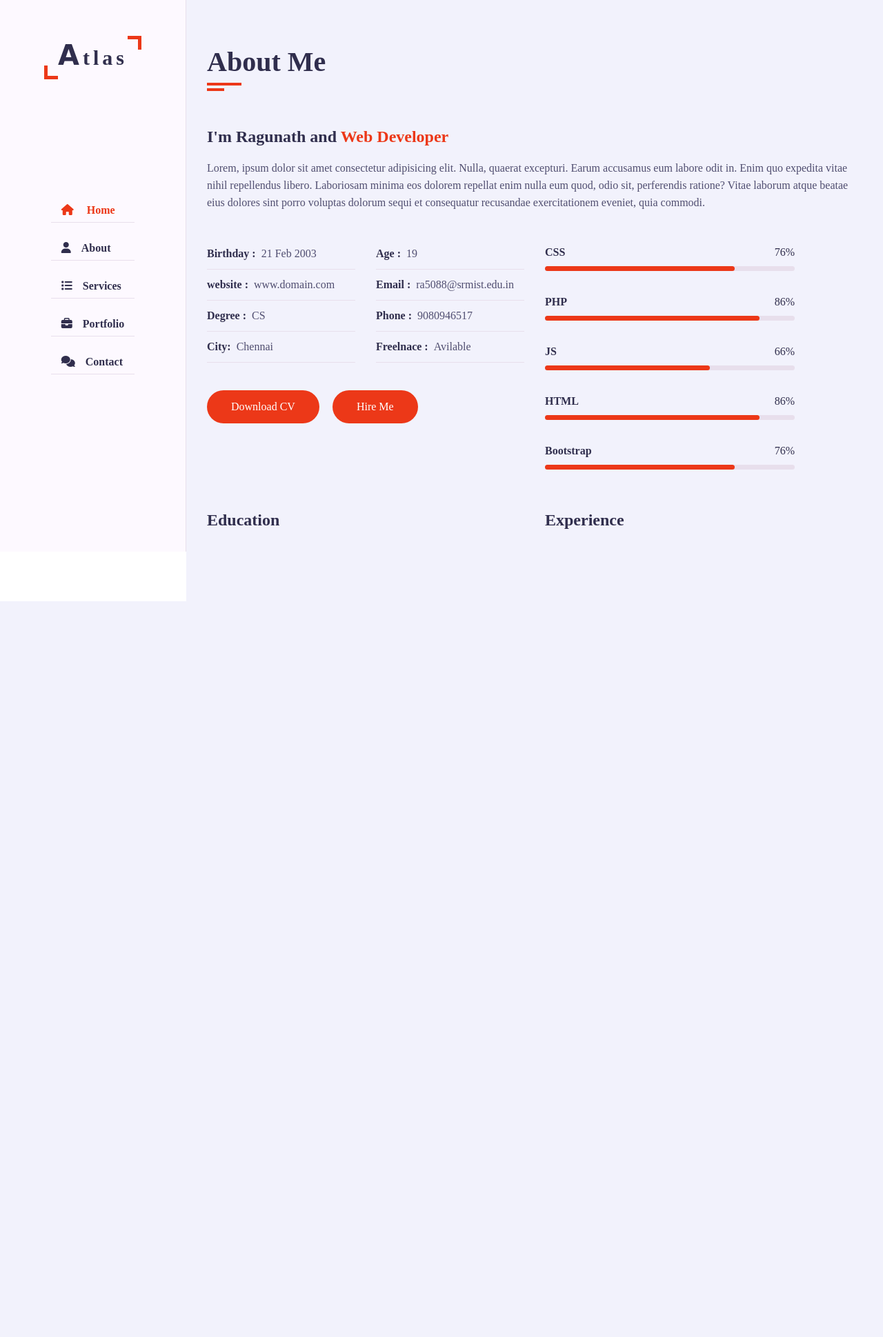
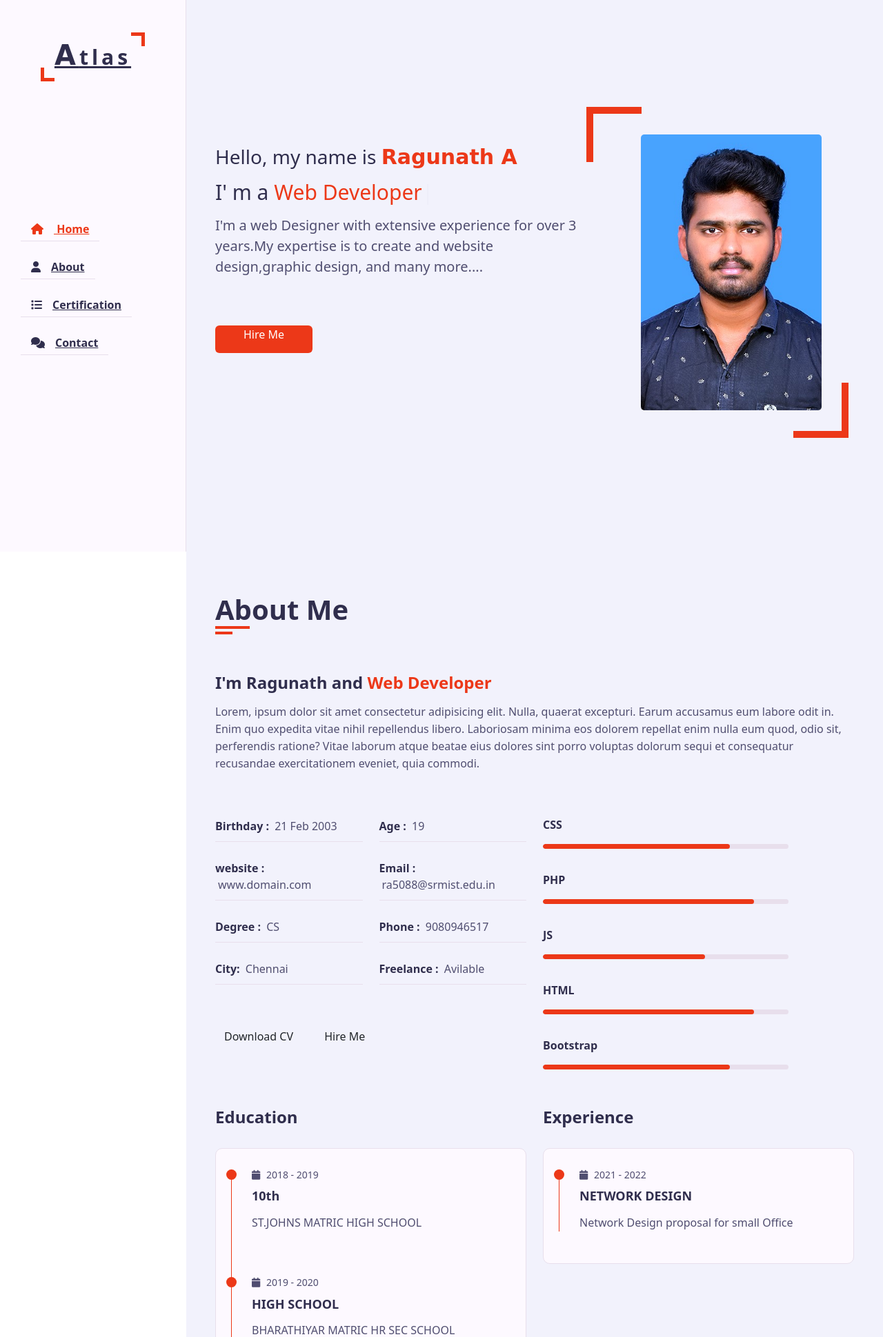
Before and after one commit to RagunathA49/Portfolio.github.io, a PHP site: page / in a window 1280 px wide. Shown: the top 1939 px of the page at 69% size. Before the commit the page ends 872 px from the top, so only its background shows below. Run offline with PHP 8.4, Linux system fonts and the light colour scheme; some web fonts are replaced.

Commit message:
Personal detail

```diff
--- a/index.html
+++ b/index.html
@@ -10,7 +10,11 @@
     <!-- <link rel="stylesheet" href="https://cdnjs.cloudflare.com/ajax/libs/font-awesome/">
      -->
      <link rel="stylesheet" href="https://cdnjs.cloudflare.com/ajax/libs/font-awesome/6.2.1/css/all.min.css" integrity="sha512-MV7K8+y+gLIBoVD59lQIYicR65iaqukzvf/nwasF0nqhPay5w/9lJmVM2hMDcnK1OnMGCdVK+iQrJ7lzPJQd1w==" crossorigin="anonymous" referrerpolicy="no-referrer" />
-</head>
+     <!-- CSS only -->
+     <link href="https://cdn.jsdelivr.net/npm/bootstrap@5.2.3/dist/css/bootstrap.min.css" rel="stylesheet" integrity="sha384-rbsA2VBKQhggwzxH7pPCaAqO46MgnOM80zW1RWuH61DGLwZJEdK2Kadq2F9CUG65" crossorigin="anonymous">
+<!-- JavaScript Bundle with Popper -->
+<script src="https://cdn.jsdelivr.net/npm/bootstrap@5.2.3/dist/js/bootstrap.bundle.min.js" integrity="sha384-kenU1KFdBIe4zVF0s0G1M5b4hcpxyD9F7jL+jjXkk+Q2h455rYXK/7HAuoJl+0I4" crossorigin="anonymous"></script>
+    </head>
 <body>
     <!-- mAIN CONTAINER START -->
     <div class="main-container">
@@ -23,18 +27,18 @@
                 <span></span>
             </div>
             <ul class="nav">
-                <li><a href="#" class="active"><i class="fa fa-home"></i> Home</a></li>
-                <li><a href="#"><i class="fa fa-user"></i>About</a></li>
-                <li><a href="#"><i class="fa fa-list"></i>Services</a></li>
-                <li><a href="#"><i class="fa fa-briefcase"></i>Portfolio</a></li>
-                <li><a href="#"><i class="fa fa-comments"></i>Contact</a></li>
+                <li><a href="#home" class="active"><i class="fa fa-home"></i> Home</a></li>
+                <li><a href="#about"><i class="fa fa-user"></i>About</a></li>
+                <li><a href="#service"><i class="fa fa-list"></i>Certification</a></li>
+                <!-- <li><a href="#"><i class="fa fa-briefcase"></i>Portfolio</a></li> -->
+                <li><a href="#contact"><i class="fa fa-comments"></i>Contact</a></li>
             </ul>
         </div>
         <!-- aside End -->
         <!-- Main Content start -->
         <div class="main-content">
             <!-- =====Home Section Start -->
-            <section class="home section hidden">
+            <section class="home section " id="home">
                 <div class="container">
                     <div class="row">
                         <div class="home-info padd-15">
@@ -45,14 +49,14 @@
                             <a href="#contact" class="btn hire-me">Hire Me</a>
                         </div>
                         <div class="home-img padd-15">
-                            <img src="hero.jpeg" alt="">
+                            <img src="hero.jpg" alt="">
                         </div>
                     </div>
                 </div>
             </section>
             <!-- =====Home Section End -->
             <!-- =====About Section Start -->
-            <section class="about section">
+            <section class="about section " id="about">
                 <div class="container">
                     <div class="row">
                        <div class="section-title padd-15">
@@ -96,7 +100,7 @@
                                             <p>City: <span>Chennai</span></p>
                                         </div>
                                         <div class="info-item padd-15">
-                                            <p>Freelnace : <span>Avilable</span></p>
+                                            <p>Freelance : <span>Avilable</span></p>
                                         </div>
                                     </div>
                                     <div class="row">
@@ -149,9 +153,74 @@
                             <div class="row">
                                 <div class="education padd-15">
                                     <h3 class="title">Education</h3>
+                                    <div class="row">
+                                        <div class="timeline-box padd-15">
+                                            <div class="timeline shadow-darkf">
+                                                <!-- ======timeline item ======> -->
+                                                <div class="timeline-item">
+                                                    <div class="circle-dot"></div>
+                                                    <h3 class="timeline-date">
+                                                        <i class="fa fa-calendar"></i> 2018 - 2019
+                                                    </h3>
+                                                    <h4 class="timeline-title">10th</h4>
+                                                    <p class="timeline-text">ST.JOHNS MATRIC HIGH SCHOOL </p>
+                                                </div>
+                                                <div class="timeline-item">
+                                                    <div class="circle-dot"></div>
+                                                    <h3 class="timeline-date">
+                                                        <i class="fa fa-calendar"></i> 2019 - 2020
+                                                    </h3>
+                                                    <h4 class="timeline-title">HIGH SCHOOL</h4>
+                                                    <p class="timeline-text">BHARATHIYAR MATRIC HR SEC SCHOOL</p>
+                                                </div>
+                                                <div class="timeline-item">
+                                                    <div class="circle-dot"></div>
+                                                    <h3 class="timeline-date">
+                                                        <i class="fa fa-calendar"></i> 2020 - 2024
+                                                    </h3>
+                                                    <h4 class="timeline-title">BTECH CSE</h4>
+                                                    <p class="timeline-text">SRM UNIVERSITY
+                                                        KATTANKULUTHUR,CHENGALPATTU</p>
+                                                </div>
+                                            </div>
+                                        </div>
+                                    </div>
                                 </div>
                                 <div class="experience padd-15">
                                     <h3 class="title">Experience</h3>
+                                    <div class="row">
+                                        <div class="timeline-box padd-15">
+                                            <div class="timeline shadow-darkf">
+                                                <!-- ======timeline item ======> -->
+                                                <!-- <div class="timeline-item">
+                                                    <div class="circle-dot"></div>
+                                                    <h3 class="timeline-date">
+                                                        <i class="fa fa-calendar"></i> 2013 - 2015
+                                                    </h3>
+                                                    <h4 class="timeline-title">Master in Computer in Science</h4>
+                                                    <p class="timeline-text">Lorem ipsum dolor sit amet, consectetur adipisicing elit. Repudiandae, facilis repellat. Blanditiis corrupti labore maxime facilis accusamus provident
+                                                        , mollitia quae at nisi laudantium eveniet enim.</p>
+                                                </div>
+                                                <div class="timeline-item">
+                                                    <div class="circle-dot"></div>
+                                                    <h3 class="timeline-date">
+                                                        <i class="fa fa-calendar"></i> 2013 - 2015
+                                                    </h3>
+                                                    <h4 class="timeline-title">Master in Computer in Science</h4>
+                                                    <p class="timeline-text">Lorem ipsum dolor sit amet, consectetur adipisicing elit. Repudiandae, facilis repellat. Blanditiis corrupti labore maxime facilis accusamus provident
+                                                        , mollitia quae at nisi laudantium eveniet enim.</p>
+                                                </div> -->
+                                                <div class="timeline-item">
+                                                    <div class="circle-dot"></div>
+                                                    <h3 class="timeline-date">
+                                                        <i class="fa fa-calendar"></i> 2021 - 2022
+                                                    </h3>
+                                                    <h4 class="timeline-title">NETWORK DESIGN</h4>
+                                                    <p class="timeline-text">Network Design proposal for small Office</p>
+                                                </div>
+                                            </div>
+                                        </div>
+                                    </div>
                                 </div>
                             </div>
                         </div>
@@ -159,13 +228,163 @@
                 </div>
             </section>
             <!-- =====About Section End -->
+            <!-- =====certification Section Start -->
+            <section class="service section " id="service">
+                <div class="container">
+                    <div class="row">
+                        <div class="section-title padd-15">
+                            <h2>Certification</h2>
+                        </div>
+                    </div>
+                    <div class="container">
+                        <div class="row gy-4">
+                            <div class="col-sm">
+                                <div class="card h-100">
+                                    <img src="https://static.wixstatic.com/media/5ad73a_fd057b1896b7404196c6911d597b9aca~mv2.jpg/v1/fill/w_327,h_177,al_c,q_80,usm_0.66_1.00_0.01,enc_auto/aws%20logo_edited.jpg" class="card-img-top" alt="...">
+                                    <div class="card-body">
+                                        <h5 class="card-title fw-bold">AWS</h5>
+                                        <p class="card-text">A Certified Course by AWS on Cloud Operations on the  AWS Platform
+                                        </p>
+                                        <a href="https://drive.google.com/file/d/1Fu23i-t3RMMbZjn4V4DAHJ1EA3AlczJ8/view?usp=share_link" target="_blank"class="btn btn-primary">CERTIFICATE</a>
+                                    </div>
+                                </div>
+                            </div>
+                            <div class="col-sm">
+                                <div class="card h-100">
+                                    <img src="https://static.wixstatic.com/media/5ad73a_23da96c6bd954e51aef21ea9e071262e~mv2.jpg/v1/fill/w_310,h_259,al_c,q_80,usm_0.66_1.00_0.01,enc_auto/5ad73a_23da96c6bd954e51aef21ea9e071262e~mv2.jpg" class="card-img-top" alt="...">
+                                    <div class="card-body">
+                                        <h5 class="card-title fw-bold">HackerRank</h5>
+                                        <p class="card-text">
+                                            Participated in multiple hackerrank contests in Python, c, c++, python and sql.</p>
+                                        <a href="https://drive.google.com/file/d/1HX2Gh-w_5JZTKjTb8IiIAEJ-MAaAGk2S/view?usp=share_link" target="_blank"class="btn btn-primary">CERTIFICATE</a>
+                                    </div>
+                                </div>
+                            </div>
+                            <div class="col-sm">
+                                <div class="card h-100">
+                                    <img src="https://i.ytimg.com/vi/iKg0VTfrfhQ/hqdefault.jpg?sqp=-oaymwEcCNACELwBSFXyq4qpAw4IARUAAIhCGAFwAcABBg==&rs=AOn4CLCybJKA9j0mPUZ6OM0pK33QfbuAqg" class="card-img-top" alt="...">
+                                    <div class="card-body">
+                                        <h5 class="card-title fw-bold">Devtown</h5>
+                                        <p class="card-text">Instagram Clone using HTML&CSS</p>
+                                        <a href="https://drive.google.com/file/d/1OV1tP526JFaaaP-FiNEv58cDyXL8-sSh/view?usp=share_link" target="_blank"class="btn btn-primary">CERTIFICATE</a>
+                                    </div>
+                                </div>
+                            </div>
+                            <div class="col-sm">
+                                <div class="card h-100">
+                                    <img src="https://d3njjcbhbojbot.cloudfront.net/api/utilities/v1/imageproxy/https://s3.amazonaws.com/coursera-course-photos/83/e258e0532611e5a5072321239ff4d4/jhep-coursera-course4.png?auto=format%2Ccompress%2C%20enhance&dpr=1&w=330&h=330&fit=fill&q=25" class="card-img-top" alt="...">
+                                    <div class="card-body">
+                                        <h5 class="card-title fw-bold">Coursera</h5>
+                                        <p class="card-text">Introduction to Web Development with HTML, CSS, JavaScript</p>
+                                        <a href="https://drive.google.com/file/d/1viNSn4cVUX5i2_-4DzeoGC8TdXKLORUS/view?usp=share_link" target="_blank" class="btn btn-primary">CERTIFICATE</a>
+                                    </div>
+                                </div>
+                            </div>
+                        </div>
+                        <br>
+                        <div class="section-title padd-15">
+                            <h2>Project</h2>
+                        </div>
+                        <div class="container">
+                            <div class="row gy-4">
+                                <div class="col-sm">
+                                    <div class="card h-25">
+                                        <img src="https://images.squarespace-cdn.com/content/v1/540f5515e4b06c4e8629c108/1600861262973-E4KXLCGDKXJAB7D9UZ6T/network-design-and-build.png?format=2500w" class="card-img-top" alt="...">
+                                        <div class="card-body">
+                                            <h5 class="card-title fw-bold">Computer Networks Project</h5>
+                                            <p class="card-text">Network Design proposal for small Office
+                                            </p>
+                                            <a href="https://drive.google.com/file/d/1YbS0H4La3vXsZbdc7BR0rERCZ5Qu_yq6/view?usp=share_link" target="_blank" class="btn btn-primary">View</a>
+                                        </div>
+                                    </div>
+                                </div>
+                            </div>
+                        </div>
+
+                    </div>
+                </div>
+            </section>
+            <!-- Contact Section Start -->
+            <section class="contact section " id="contact">
+                <div class="container">
+                    <div class="row">
+                        <div class="section-title padd-15">
+                            <h2>Contact Me</h2>
+                        </div>
+                    </div>
+                    <h3 class="contact-title padd-15">Have You Any Questions ?</h3>
+                    <h4 class="contact-sub-title padd-15">I'M AT YOUR SERVICES</h4>
+                    <div class="row">
+                        <!-- Contact info item start -->
+                        <div class="contact-info-item padd-15">
+                            <div class="icon"><i class="fa fa-phone"></i></div>
+                            <h4>Call Us On</h4>
+                            <p>+91 9080946517</p>
+                        </div>
+                        <div class="contact-info-item padd-15">
+                            <div class="icon"><i class="fa fa-map-marker-alt"></i></div>
+                            <h4>Office</h4>
+                            <p>Chennai</p>
+                        </div>
+                        <div class="contact-info-item padd-15">
+                            <div class="icon"><i class="fa fa-envelope"></i></div>
+                            <h4>Email</h4>
+                            <p>ra5088@srmist.edu.in</p>
+                        </div>
+                        <div class="contact-info-item">
+                            <div class="icon"><i class="fa fa-globe-europe"></i></div>
+                            <h4>wesite</h4>
+                            <p>www.srmist.edu.in</p>
+                        </div>
+                        <!-- Contact info item end -->
+                    </div>
+                    <h3 class="contact-title padd-15">SEND ME AND EMAIL </h3>
+                    <h4 class="contact-sub-title padd-15">I'M VERY RESPOSIVE TO MESSAGE</h4>
+                    <!-- Contact form  -->
+                    <div class="row">
+                        <div class="contact-form padd-15">
+                            <div class="row">
+                                <div class="form-item col-6 padd-15">
+                                    <div class="form-group">
+                                        <input type="text" class="form-control" placeholder="Name">
+                                    </div>
+                                </div>
+                                <div class="form-item col-6 padd-15">
+                                    <div class="form-group">
+                                        <input type="email" class="form-control" placeholder="Email">
+                                    </div>
+                                </div>
+                            </div>
+                            <div class="row">
+                                <div class="form-item col-12 padd-15">
+                                    <div class="form-group">
+                                        <input type="text" class="form-control" placeholder="Subject">
+                                    </div>
+                                </div>
+                            </div>
+                            <div class="row">
+                                <div class="form-item col-12 padd-15">
+                                    <div class="form-group">
+                                        <textarea name="" class="form-control"  placeholder="Message" ></textarea>
+                                    </div>
+                                </div>
+                            </div>
+                            <div class="row">
+                                <div class="form-item col-12 padd-15">
+                                    <button type="submit" class="btn" >Send Message</button>
+                                </div>
+                            </div>
+                        </div>
+                    </div>
+                </div>
+            </section>
         </div>
         <!-- Main content End -->
     </div>
     <!-- mAIN CONTAINER START -->
 
     <!-- Js file -->
-
+    <script src="https://cdnjs.cloudflare.com/ajax/libs/typed.js/2.0.12/typed.min.js" referrerpolicy="no-referrer"></script>
     <script src="script.js"></script>
 
 </body>
--- a/style.css
+++ b/style.css
@@ -113,6 +113,10 @@
 }
 .btn:hover{
     transform:scale(1.05);
+}
+.shadow-dark
+{
+    box-shadow: 0 0 20px rgba(48,46,77,0.15);
 }
 /* aside */
 .aside{
@@ -418,3 +422,226 @@
     font-weight:700;
     color:var(--text-black-900);
 }
+
+.about .about-content .timeline-box{
+    flex:0 0 100%;
+    max-width:100%;
+
+}
+.about .about-content .timeline{
+    background-color: var(--bg-black-100);
+    padding:30px 15px;
+    border:1px solid var(--bg-black-50);
+    border-radius: 10px;
+    width:100%;
+    position:relative;
+
+}
+.about .about-content .timeline .timeline-item
+{
+    position : relative;
+    padding-left : 37px;
+    padding-bottom:50px;
+}
+.about .about-content .timeline .timeline-item:last-child{
+    padding-bottom: 0;
+}
+.about .about-content .timeline .timeline-item::before{
+    content: '';
+    width:1px;
+    position:absolute;
+    height:100%;
+    left:7px;
+    top :0;
+    background-color:var(--skin-color);
+}
+.about .about-content .timeline .circle-dot{
+    position:absolute;
+    left:0;
+    top:0;
+    height:15px;
+    width:15px;
+    border-radius:50%;
+    background-color:var(--skin-color);
+
+}
+
+.about .about-content .timeline .timeline-date
+{
+    font-weight:400;
+    font-size:14px;
+    margin-bottom:12px;
+    color:var(--text-black-700);
+}
+.about .about-content .timeline .timeline-item .fa{
+    margin-right:5px;
+}
+.about .about-content .timeline .timeline-title
+{
+    font-weight:700;
+    font-size:18px;
+    margin-bottom: 15px;
+    text-transform: capitalize;
+    color:var(--text-black-900);
+}
+.about .about-content .timeline .timeline-text{
+    line-height: 25px;
+    font-size:16px;
+    text-align:justify;
+    color:var(--text-black-700);
+}
+/* certificate */
+/* .card{
+    height: 100%;
+  } */
+  .card{
+    box-shadow: 0 0 5px 0 rgba(22, 22, 26, .25);
+}
+  .col-sm{
+    margin-bottom: 1em;
+}
+
+/* contact   */
+
+.contact-title
+{
+    color:var(--skin-color);
+    text-align:center;
+    font-size:25px;
+    margin-bottom:20px;
+}
+
+.contact-sub-title
+{
+    color:var(--skin-color);
+    text-align:center;
+    font-size:15px;
+    margin-bottom:60px;
+}
+.contact .contact-info-item
+{
+    flex: 0 0 25%;
+    max-width:25%;
+    text-align:center;
+    margin-bottom: 60px;
+}
+.contact .contact-info.item .icon{
+    display:inline-block;
+}
+.contact .contact-info-item .icon .fa{
+    font-size:25px;
+    color:var(--skin-color);
+}
+
+.contact .contact-info-item h4{
+    font-size:18px;
+    font-weight:700;
+    color:var(--text-black-900);
+    text-transform:capitalize;
+    margin:15px 0 5px;
+}
+.contact .contact-info-item p{
+    font-size : 16px;
+    line-height: 25px;
+    color:var(--text-black-700);
+    font-weight:400;
+}
+.contact .contact-form{
+    flex: 0 0 100%;
+    max-width:100%;
+}
+.contact .contact-form .col-6
+{
+    flex:0 0 50%;
+    max-width:50%;
+
+}
+.contact .contact-form .col-12
+{
+    flex:0 0 100%;
+    max-width:100%;
+
+}
+.contact .contact-form .form-item{
+    margin-bottom:30px;
+}
+.contact .contact-form .form-item .form-control{
+    width:100%;
+    height:50px;
+    border-radius: 25px;
+    background:var(--bg-black-100);
+    border:1px solid var(--bg-black-50);
+    padding:10px 25px;
+    font-size:16px;
+    color:var(--text-black-700);
+    transition: all 0.3s ease;
+}
+
+.contact .contact-form .form-item .form-control:focus{
+    box-shadow: 0 0 20px rgba(48,46,77,0.15);
+}
+
+.contact .contact-form .form-item textarea.form-control
+{
+    height:140px;
+
+}
+
+.contact .contact-form .btn{
+    height:50px;
+    padding: 0 50px;
+    background-color: #ec3818;
+    border-bottom: 10px;
+    font-size:16px;
+    font-weight: 500;
+    padding:12px 35px;
+    color:white;
+    border-radius:40px;
+}
+.home-info .btn{
+    height:40px;
+    /* width: 0px */
+    padding: 0 40px;
+    color:white;
+    background-color: #ec3818;
+}
+@media(max-width:1199px)
+{
+    .aside{
+        left:-270px;
+    }
+    .main-content{
+        padding-left:0;
+    }
+    .about .about-content .personal-info .info-item p span{
+        display:block;
+        margin-left:0;
+    }
+}
+@media(max-width:991px)
+{
+    .contact .contact-info-item,
+    .service .service-item{
+        flex : 0 0 50%;
+        max-width:50%;
+    }
+    .home .home-info{
+        flex : 0 0 100%;
+        max-width:100%;
+    }
+    .home .home-img{
+        display:none;
+    }
+}
+@media (max-widht:767px){
+    .contact .contact-form .col-6,
+    .contact .contact-info-item,
+    .service .service-item,
+    .about .about-content .experience,
+    .about .about-content .education,
+    .about .about-content .skills,
+    .about .about-content .personal-info{
+        flex : 0 0 100%;
+        max-width:100%;
+    }
+}
```
Also changed, not shown: script.js (+9 -0 lines), hero.jpeg (deleted), hero.jpg (added).
